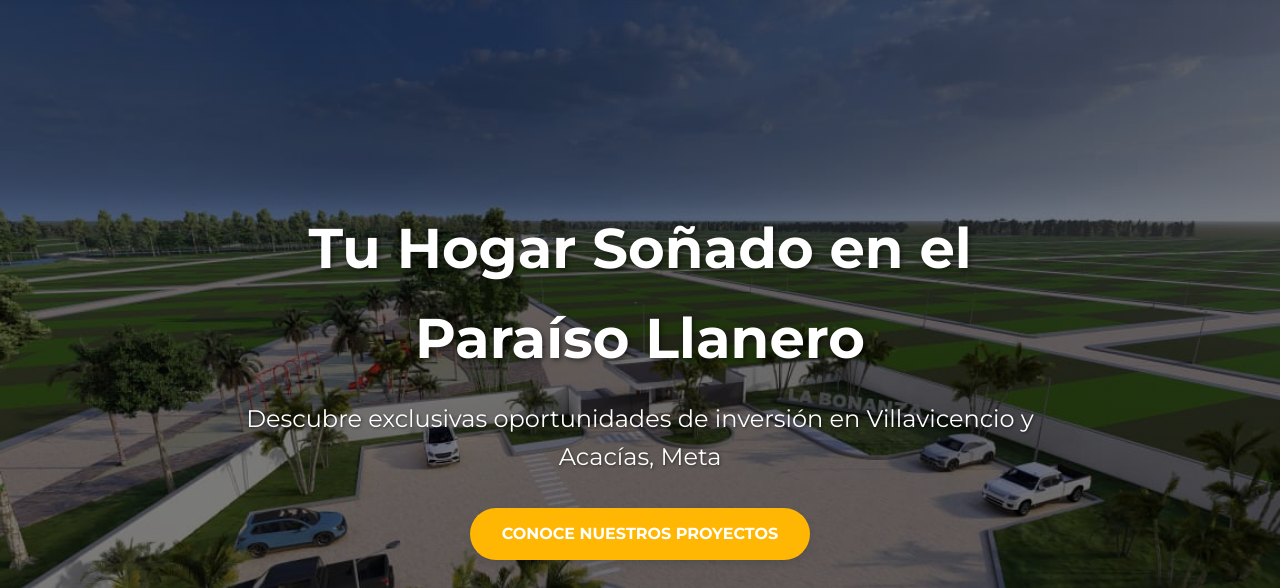
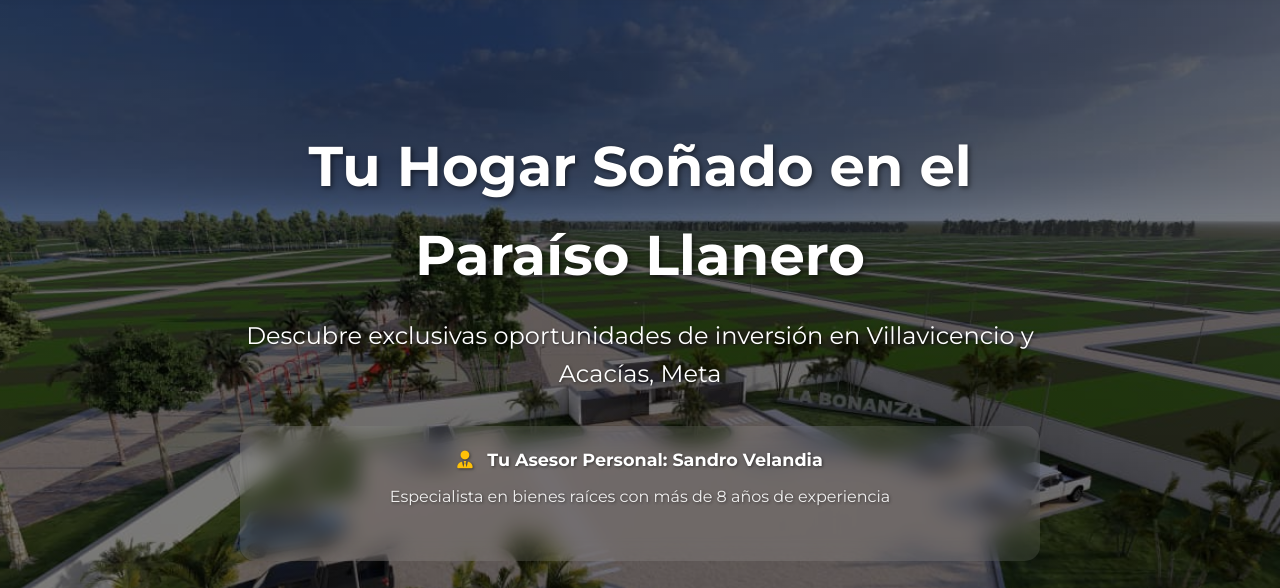
Before and after one commit to 1JUN1D/sueno-llanero, a plain HTML site: page index.html in a window 1280 px wide. Shown: the part 78-666 px from the top of the page. Drawn offline with Linux system fonts and the light colour scheme.

Commit message:
Update index.html

```diff
--- a/index.html
+++ b/index.html
@@ -143,6 +143,15 @@
         <div class="hero-content">
             <h1>Tu Hogar Soñado en el Paraíso Llanero</h1>
             <p>Descubre exclusivas oportunidades de inversión en Villavicencio y Acacías, Meta</p>
+                        <div style="background: rgba(255,255,255,0.1); padding: 20px; border-radius: 15px; margin-bottom: 30px; backdrop-filter: blur(10px);">
+                <p style="font-size: clamp(0.9rem, 2.5vw, 1.1rem); margin-bottom: 10px;">
+                    <i class="fas fa-user-tie" style="margin-right: 10px; color: #ffc107;"></i>
+                    <strong>Tu Asesor Personal: Sandro Velandia</strong>
+                </p>
+                <p style="font-size: clamp(0.8rem, 2vw, 1rem); opacity: 0.9;">
+                    Especialista en bienes raíces con más de 8 años de experiencia
+                </p>
+            </div>
             <a href="#bonanza" class="btn">Conoce nuestros proyectos</a>
         </div>
     </section>
```
